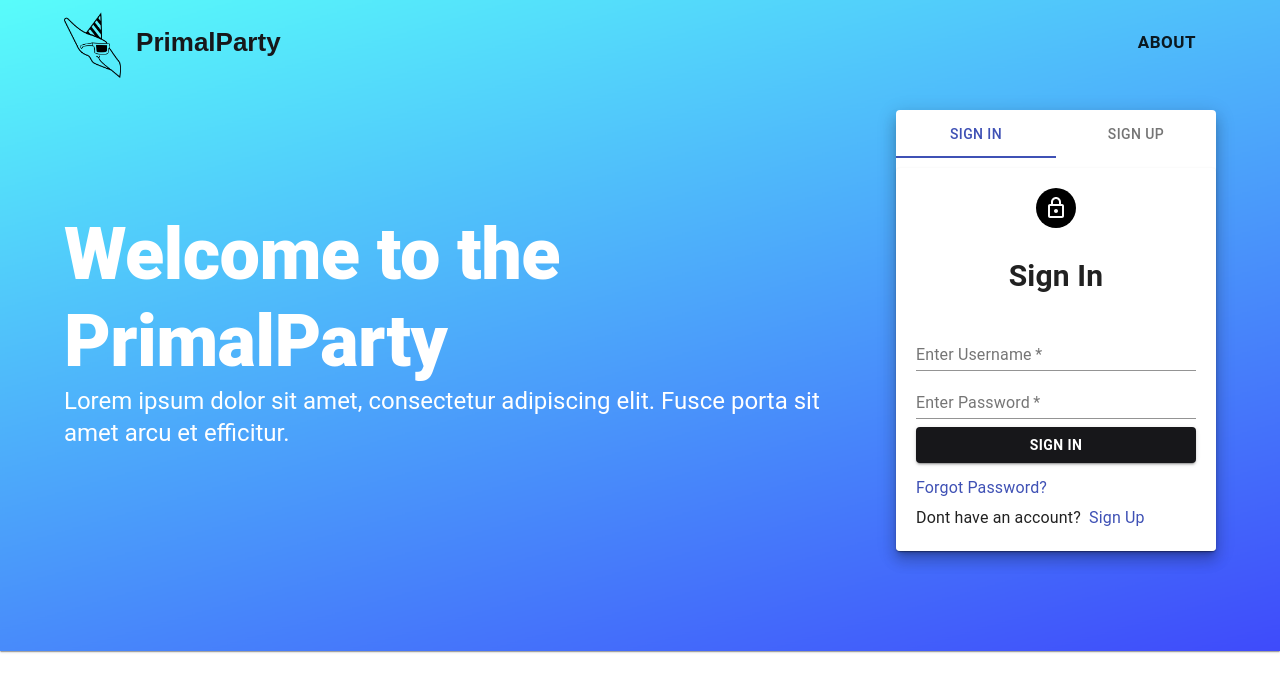
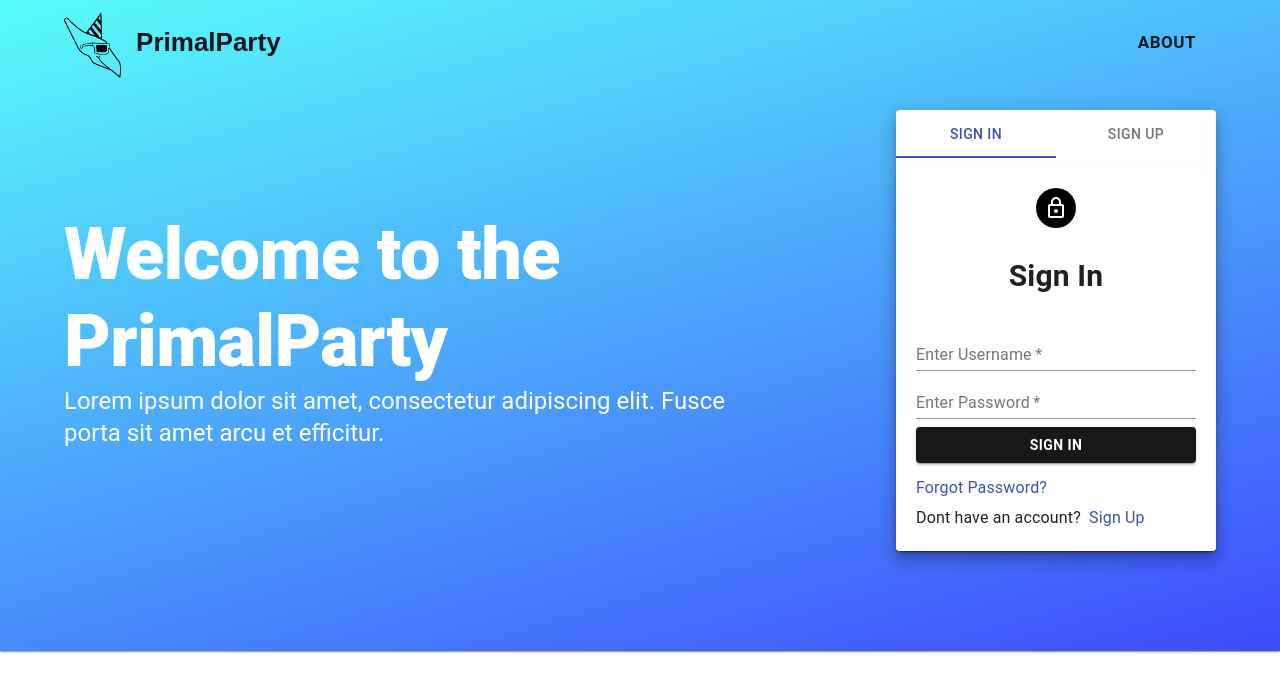
Before and after one commit to Ben2W/PrimalPartyFrontend, a React (Create React App) app: page / in a window 1280 px wide. Shown: the top 692 px of the page. Built offline with nearby package versions, Linux system fonts and the light colour scheme.

Commit message:
Adds Logo

```diff
--- a/src/components/HeroSection.js
+++ b/src/components/HeroSection.js
@@ -39,7 +39,7 @@ function HeroSection() {
         <Container className={styles.container} maxWidth="lg">
           <Navbar />
           <Grid className={styles.content} container justifyContent="space-between" alignItems="center" >
-            <Grid item sm={8}>
+            <Grid item sm={7}>
               <Typography variant="h2" className={styles.h1}>Welcome to the PrimalParty</Typography>
               <Typography variant="h5" className={styles.h5}>Lorem ipsum dolor sit amet, consectetur adipiscing elit. Fusce porta sit amet arcu et efficitur. </Typography>
             </Grid>
```
